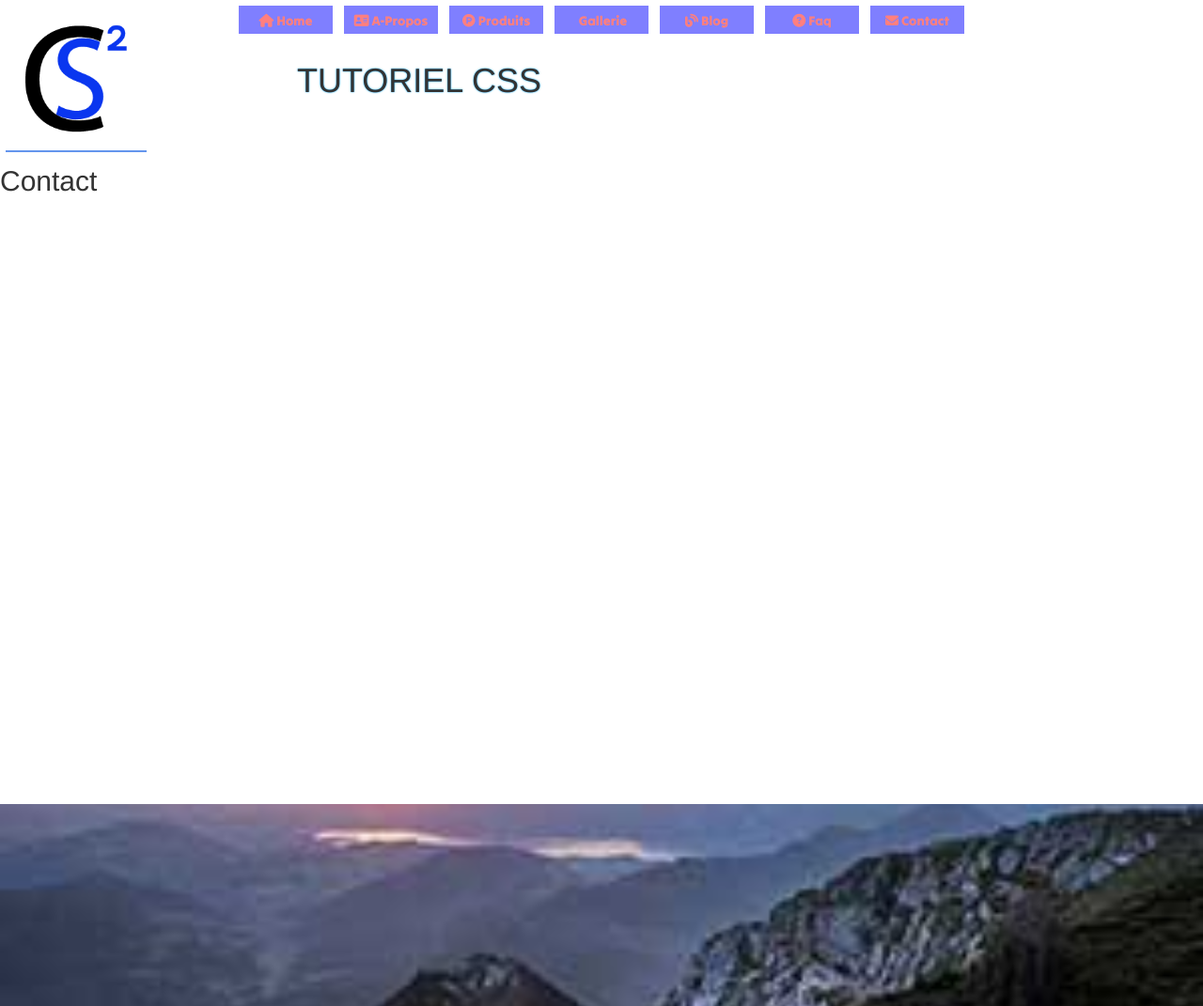
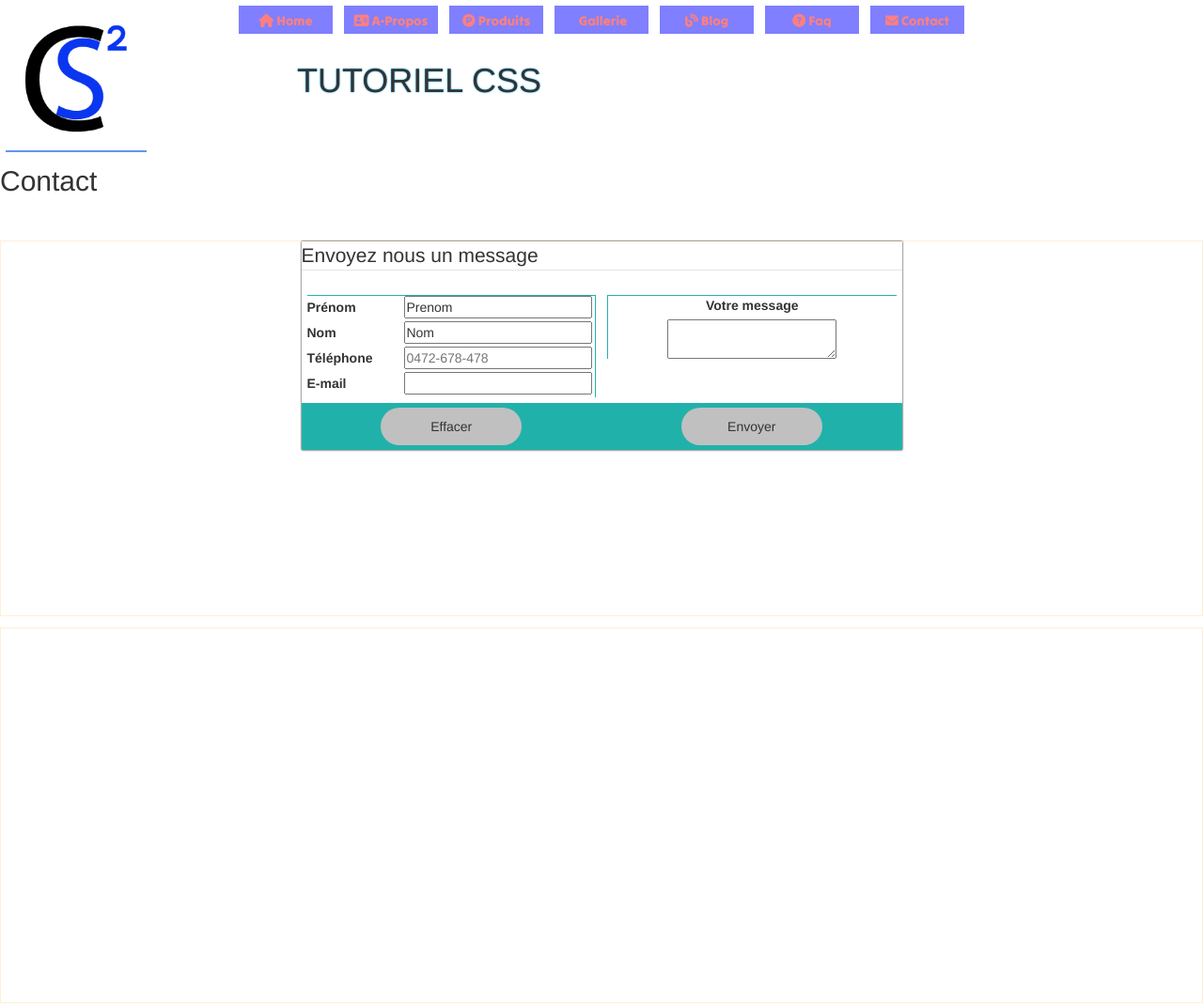
Before and after one commit to megister-X/tourismeCSS, a plain HTML site: page contact.html in a window 1280 px wide. Shown: the top 1071 px of the page at 94% size. Drawn offline with nearby package versions, Linux system fonts and the light colour scheme; some icons are missing; files whose address does not match are found by name; a web font is replaced by a local one.

Commit message:
page contact

```diff
--- a/contact.html
+++ b/contact.html
@@ -52,8 +52,41 @@
 	</header>
 
 	<!-- Main -->
-	<main>
+	<main class="contact">
+		<!-- Message -->
+		<section>
+			<form class="column-center" action="/action_page.php" id="form1" method="post" target="_parent">
+				<legend>Envoyez nous un message</legend>
+				<fieldset class="row-center">
+					<div class="client__info">
+						<label class="client__name" for="prenom">Prénom</label>
+						<input type="text" name="prenom" id="prenomClient" value="Prenom"  placeholder="Prénom" required>
+						<label class="client__name" for="nom">Nom</label>
+						<input type="text" name="nom" id="nomClient" value="Nom" placeholder="Nom" required>
+						<label for="telephone">Téléphone</label>
+						<input type="tel" name="telephone" id="telClient" value="" placeholder="0472-678-478"
+  pattern="[0-9]{4}-[0-9]{3}-[0-9]{3}">
+						<label class="client__name" for="email">E-mail</label>
+						<input type="email" name="email" id="emailClient" value="" required>
+					</div>
+					<div class="client__msg column-center">
+						<label>Votre message</label>
+						<textarea required>
 
+						</textarea>
+					</div>
+				</fieldset>
+				<div class="bouton">
+					<input type="reset" name="effacer" value="Effacer">
+					<input type="submit" name="envoyer" value="Envoyer">
+				</div>
+			</form>
+
+		</section>
+		<!-- Adresse -->
+		<section></section>
+		<!-- Carte google map -->
+		<section></section>
 	</main>
 
 	<!-- Footer -->
--- a/css/style.css
+++ b/css/style.css
@@ -196,7 +196,7 @@
 .text-accueil{
 	width: 100%;
 	margin: 12px 0;
-	background-color: sienna;
+	background-color: orange;
 
 }
 
@@ -719,3 +719,69 @@
 
 
 /*   Contact    */
+main.contact{
+	width: 100%;
+}
+.contact section{
+	width: 100%;
+	min-height: 50vh;
+
+}
+
+
+
+.contact form{
+	width: 50%;
+	margin-inline: 25%;
+	box-shadow: 0.1px 0.1px 2px 0 black;
+}
+
+.contact section form fieldset{
+	width: 100%;
+}
+.client__info,
+.client__msg{
+	margin: 6px;
+	width: 50%;
+	height: 100%;
+	border: 0.1px solid lightseagreen;
+	border-bottom: none;
+}
+.client__info{
+border-left: none;
+}
+.client__msg{
+border-right: none;
+}
+
+.client__info label{
+	width: 100px;
+}
+.client__info input{
+	width: 200px;
+}
+
+
+
+
+div.bouton{
+	display: flex;
+	justify-content: space-around;
+	width: 100%;
+	height: 50px;
+	background-color: lightseagreen;
+}
+
+div.bouton input{
+	width: 150px;
+	height: 40px;
+	align-self: center;
+	border: none;
+	border-radius: 24px;
+	background-color: #c0c0c0;
+}
+div.bouton input[type="submit"]:hover{
+	background-color: #00ff7f;
+}div.bouton input[type="reset"]:hover{
+	background-color: #ff6347;
+}
```
